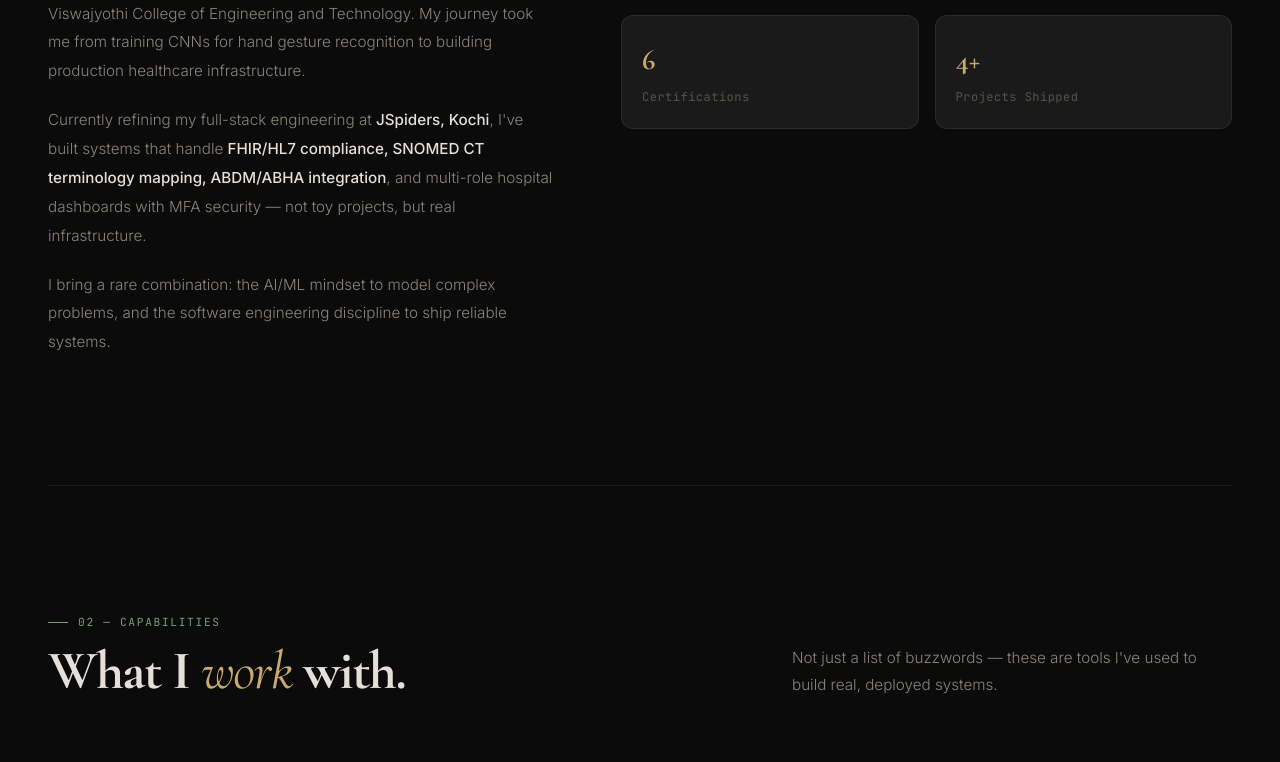
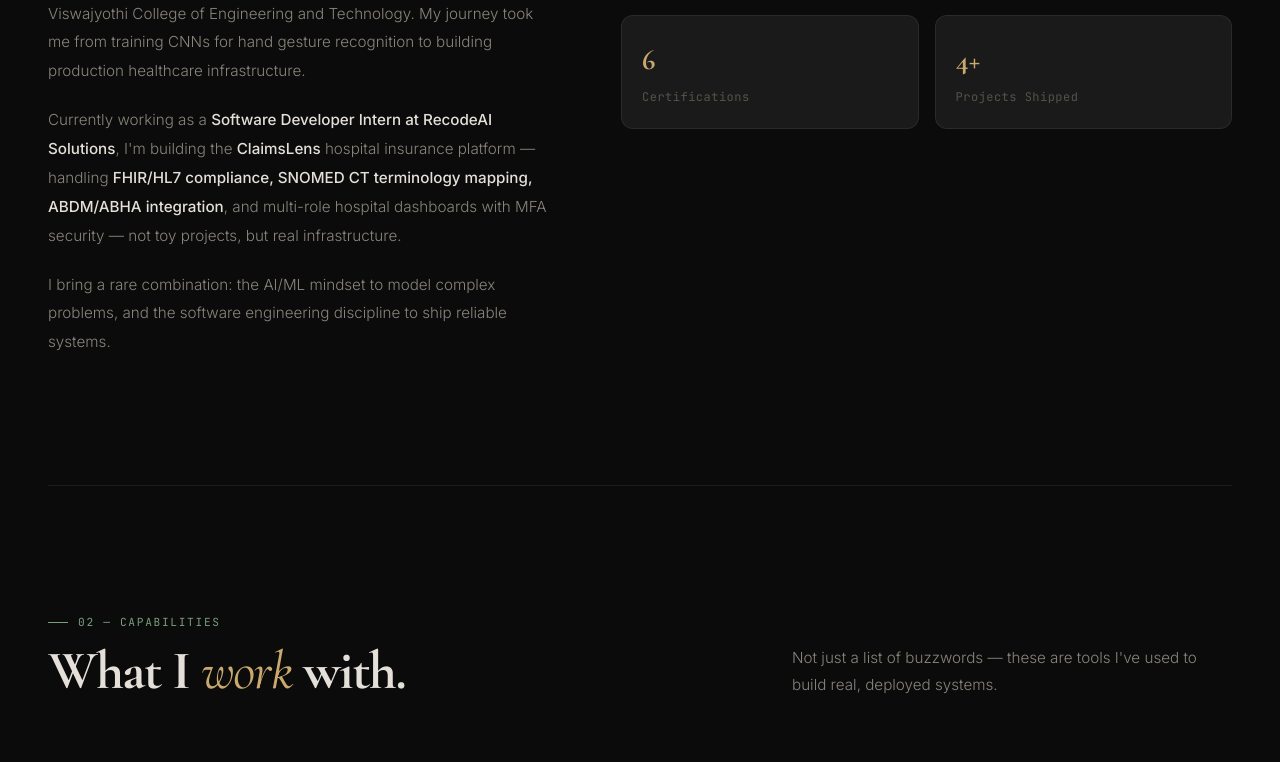
Before and after one commit to abyjohny/Aby, a React (Vite) app: page / in a window 1280 px wide. Shown: the part 1278-2040 px from the top of the page. Built offline with nearby package versions, Linux system fonts and the light colour scheme.

Commit message:
feat: add RecodeAI experience, rename to ClaimsLens in about

```diff
--- a/src/App.tsx
+++ b/src/App.tsx
@@ -117,7 +117,7 @@
                   I'm a <strong>B.Tech graduate in Artificial Intelligence &amp; Data Science</strong> from Viswajyothi College of Engineering and Technology. My journey took me from training CNNs for hand gesture recognition to building production healthcare infrastructure.
                 </p>
                 <p>
-                  Currently refining my full-stack engineering at <strong>JSpiders, Kochi</strong>, I've built systems that handle <strong>FHIR/HL7 compliance, SNOMED CT terminology mapping, ABDM/ABHA integration</strong>, and multi-role hospital dashboards with MFA security — not toy projects, but real infrastructure.
+                  Currently working as a <strong>Software Developer Intern at RecodeAI Solutions</strong>, I'm building the <strong>ClaimsLens</strong> hospital insurance platform — handling <strong>FHIR/HL7 compliance, SNOMED CT terminology mapping, ABDM/ABHA integration</strong>, and multi-role hospital dashboards with MFA security — not toy projects, but real infrastructure.
                 </p>
                 <p>
                   I bring a rare combination: the AI/ML mindset to model complex problems, and the software engineering discipline to ship reliable systems.
@@ -321,6 +321,12 @@
                 <span className="jct-icon"><Briefcase size={16} /></span> Experience
               </div>
               <div className="j-item">
+                <div className="j-date">2025 — Present</div>
+                <div className="j-title">Software Developer Intern</div>
+                <div className="j-place">RecodeAI Solutions</div>
+                <div className="j-desc">Building ClaimsLens — a production hospital insurance management platform. FHIR/HL7, ABDM/ABHA, SNOMED CT, role-based dashboards, FastAPI, React, PostgreSQL, Docker, Azure.</div>
+              </div>
+              <div className="j-item">
                 <div className="j-date">Jul 2024 — May 2025</div>
                 <div className="j-title">Java Full Stack Development</div>
                 <div className="j-place">JSpiders, Kochi</div>
```
